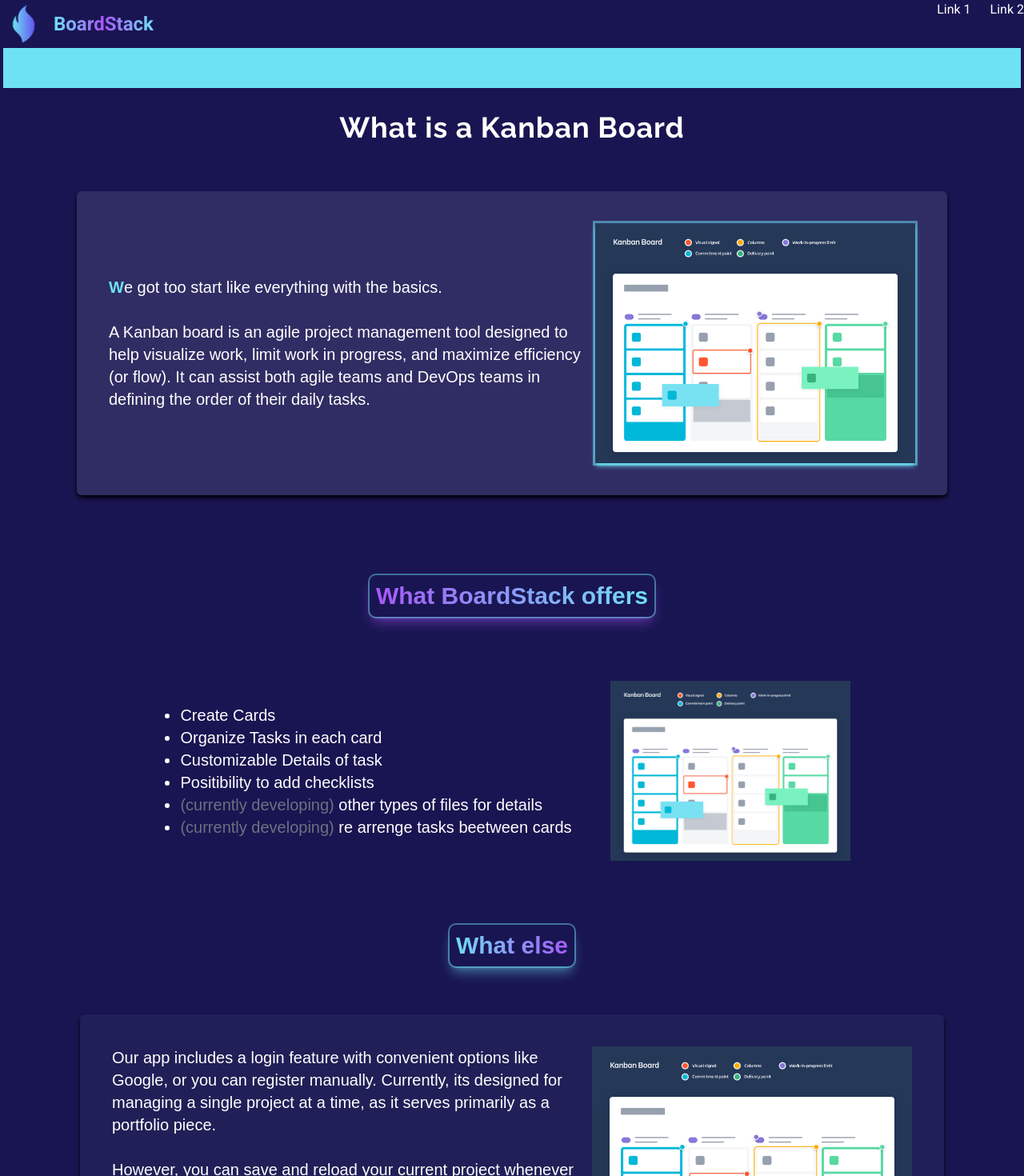
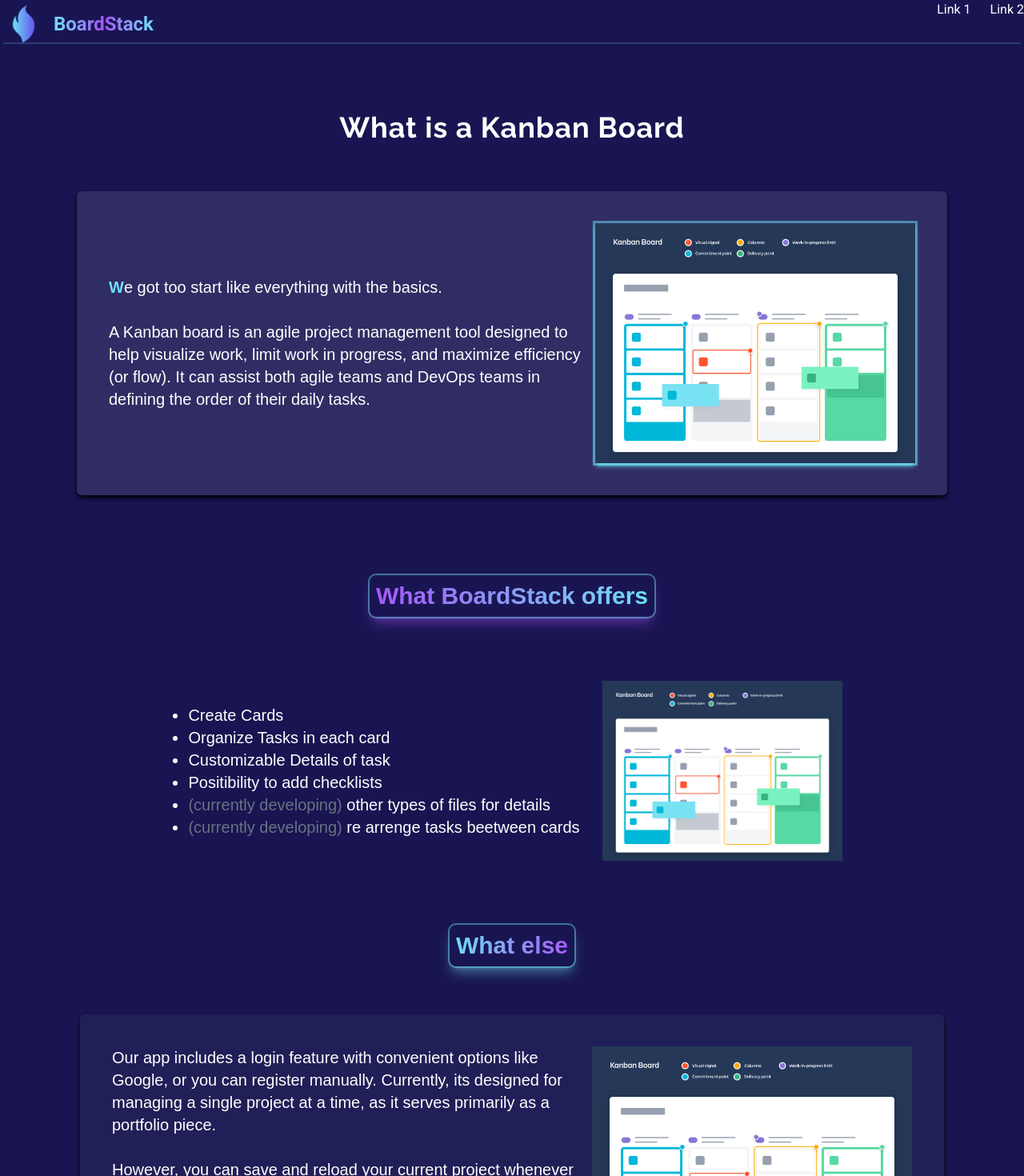
Before and after one commit to GabrielPaparello/TrelloClon, a Next.js app: page /learnBoardStack in a window 1280 px wide. Shown: the top 1470 px of the page at 80% size. Built offline with nearby package versions, Linux system fonts and the light colour scheme; a web font is replaced by a local one.

Commit message:
learn page

```diff
--- a/package.json
+++ b/package.json
@@ -15,10 +15,12 @@
     "@mui/icons-material": "^5.16.4",
     "@mui/material": "^5.15.20",
     "@reduxjs/toolkit": "^2.2.5",
+    "@types/react-beautiful-dnd": "^13.1.8",
     "@types/react-slick": "^0.23.13",
     "@vercel/postgres": "^0.9.0",
     "next": "14.2.4",
     "react": "^18",
+    "react-beautiful-dnd": "^13.1.1",
     "react-dom": "^18",
     "react-redux": "^9.1.2",
     "react-slick": "^0.30.2",
--- a/src/app/components/Cards.tsx
+++ b/src/app/components/Cards.tsx
@@ -10,7 +10,7 @@ import {
 import ListsAdder from "./ListsAdder";
 import { useUser } from "@auth0/nextjs-auth0/client";
 import { v4 as uuid } from "uuid";
-
+import { DragDropContext, Droppable, Draggable } from "react-beautiful-dnd";
 const Cards = ({ card }: { card: Card }) => {
   const { user } = useUser();
   const dispatch = useAppDispatch();
--- a/src/app/components/Homenav.tsx
+++ b/src/app/components/Homenav.tsx
@@ -40,7 +40,7 @@ const Homenav = () => {
             </a>
           </li>
         </ul>
-        <aside className="absolute inset-1 -z-10 border-b-[50px] border-[#6ee2f5] p-7   animate-glow  "></aside>
+        <aside className="absolute inset-1 -z-10 animate-pulse border-[#6ee2f5]/20 border-offset-2 border-b-2   "></aside>
       </nav>
 
       {/* Mobile Navigation */}
--- a/src/app/components/ListsAdder.tsx
+++ b/src/app/components/ListsAdder.tsx
@@ -15,7 +15,7 @@ const ListsAdder = ({ card }: { card: Card }) => {
 
   const handleDelete = (PARENT_ID: string, TASK_ID: string) => {
     console.log(
-      `Dispatching delete for task ${TASK_ID} from card ${PARENT_ID}`
+      `Dispatching delete for task ${TASK_ID} from card ${PARENT_ID}`,
     );
     dispatch(deleteTaskfromCard({ PARENT_ID, TASK_ID }));
   };
@@ -45,7 +45,7 @@ const ListsAdder = ({ card }: { card: Card }) => {
                     modifyTaskfromCard({
                       ...list,
                       TASK_NAME: e.target.value,
-                    })
+                    }),
                   )
                 }
                 onBlur={() =>
--- a/src/app/globals.css
+++ b/src/app/globals.css
@@ -46,11 +46,3 @@ h1 {
   -webkit-font-smoothing: antialiased;
   -moz-osx-font-smoothing: grayscale;
 }
-
-.float2 {
-  float: right;
-}
-
-.writ {
-  shape-outside: url(/assets/blog/kanbanExample.png);
-}
--- a/src/app/learnBoardStack/page.tsx
+++ b/src/app/learnBoardStack/page.tsx
@@ -14,15 +14,15 @@ const page = () => {
           <Homenav />
         </nav>
       </header>
-      <main className="flex justify-center flex-col items-center m-4 text-white ">
+      <main className="flex flex-col  items-center justify-center text-white m-5 ">
         <h1 className="text-white text-center md:text-4xl text-2xl p-2 antialiased tracking-wide  raleway md:p-10  ">
           What is a Kanban Board{" "}
         </h1>
         <div className="flex flex-col  items-center">
           <h2 className="text-xl md:text-2xl raleway "></h2>
-          <section className="flex md:flex-row flex-col  p-10  gap-2 fira  mt-5 text-center bg-white/10 rounded-md shadow-black shadow-md   ">
+          <section className="flex md:flex-row flex-col  md:p-10 p-8  gap-2 fira  mt-5 text-center bg-white/10 rounded-md shadow-black shadow-md   ">
             {/*video explanation */}
-            <p className=" fira md:text-xl max-w-[600px] min-w-[400px] self-center text-start first-letter:font-bold first-letter:text-[#6ee2f5] font-thin text-pretty leading-relax">
+            <p className=" fira md:text-xl max-w-[600px] md:min-w-[400px] self-center text-start first-letter:font-bold first-letter:text-[#6ee2f5] font-thin text-pretty leading-relax">
               We got too start like everything with the basics.
               <br /> <br />A Kanban board is an agile project management tool
               designed to help visualize work, limit work in progress, and
@@ -35,17 +35,17 @@ const page = () => {
               width={400}
               height={311}
               alt="kanBan elements example"
-              className="self-center ring-[#6ee2f5]/50 shadow-md shadow-[#6ee2f5] ring-1 ring-offset-2 ring-offset-current hover:scale-[1.35] transition-all duration-300 "
+              className="self-center ring-[#6ee2f5]/50 shadow-md shadow-[#6ee2f5] ring-1 ring-offset-2 ring-offset-current md:hover:scale-[1.35] md:hover:-translate-x-10  transition-all duration-300 "
             />
           </section>
         </div>
-        <section className="flex flex-col gap-20 mt-20 p-5 items-center justify-center">
+        <section className="flex flex-col gap-20 mt-20 md:p-5 items-center justify-center">
           <h2 className="relative text-center text-3xl antialiased  fira  z-10 text-[#6ee2f5] text-transparent bg-clip-text bg-gradient-to-r from-purple-500 p-2 to-[#6ee2f5] font-bold bg-[#6ee2f5]/20 ">
             What BoardStack offers{" "}
             <span className=" -z-10 absolute inset-0 ring-[#6ee2f5]/50  shadow-purple-500/50   rounded-lg shadow-lg ring-2 animate-pulse"></span>
           </h2>
-          <article className="flex items-center justify-center gap-10">
-            <ol className="list-disc p-2 md:text-xl text-md fira ">
+          <article className="flex md:flex-row flex-col items-center justify-center mx-4 md:space-x-5">
+            <ol className="list-disc p-2 md:text-xl text-md fira text-wrap  pl-2">
               <li>
                 <button>Create Cards</button>
               </li>
--- a/src/app/projects/page.tsx
+++ b/src/app/projects/page.tsx
@@ -42,10 +42,7 @@ const Project = () => {
           </button>
 
           <div className="grid grid-cols-1 md:grid-cols-2 lg:grid-cols-4 gap-10 w-full">
-            {cards &&
-              cards.map((card) => {
-                return <Cards key={uuid()} card={card} />;
-              })}
+            {cards && cards.map((card) => <Cards key={uuid()} card={card} />)}
           </div>
         </div>
       </main>
```
Also changed, not shown: 1 other file (tests, documents, lock files or other folders).
